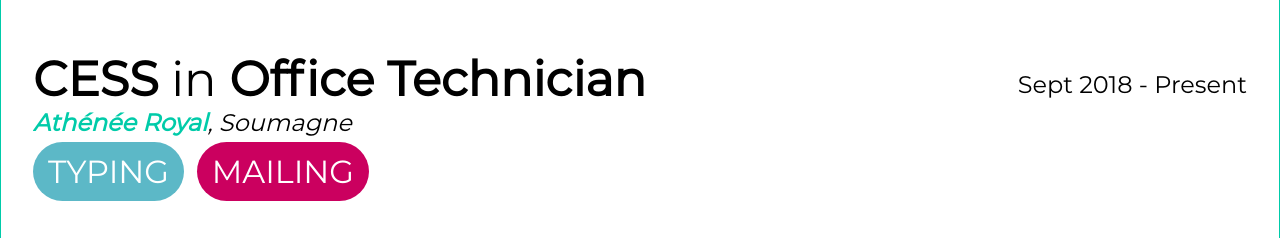
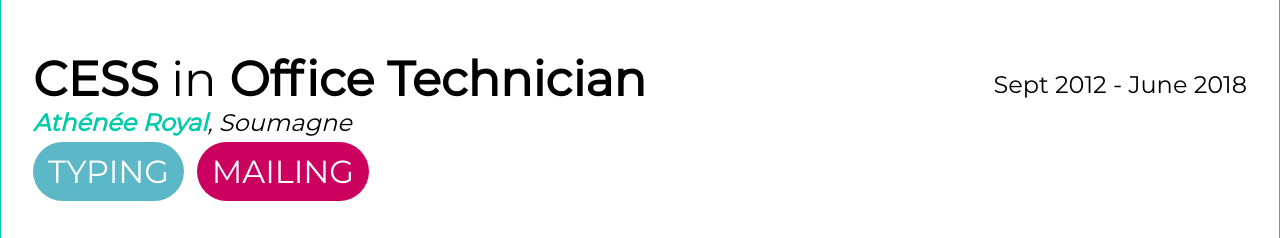
Before and after one commit to greatgaetan/personal, a plain HTML site: page resume/index.html in a window 1280 px wide. Shown: the part 714-952 px from the top of the page. Drawn offline with Linux system fonts and the light colour scheme.

Commit message:
was a wrong date for cess

```diff
--- a/resume/index.html
+++ b/resume/index.html
@@ -121,7 +121,7 @@
                 </ul>
             </div>
             <div class="right-date">
-                Sept 2018 - Present
+                Sept 2012 - June 2018
             </div>
         </div>
     </section>
```
